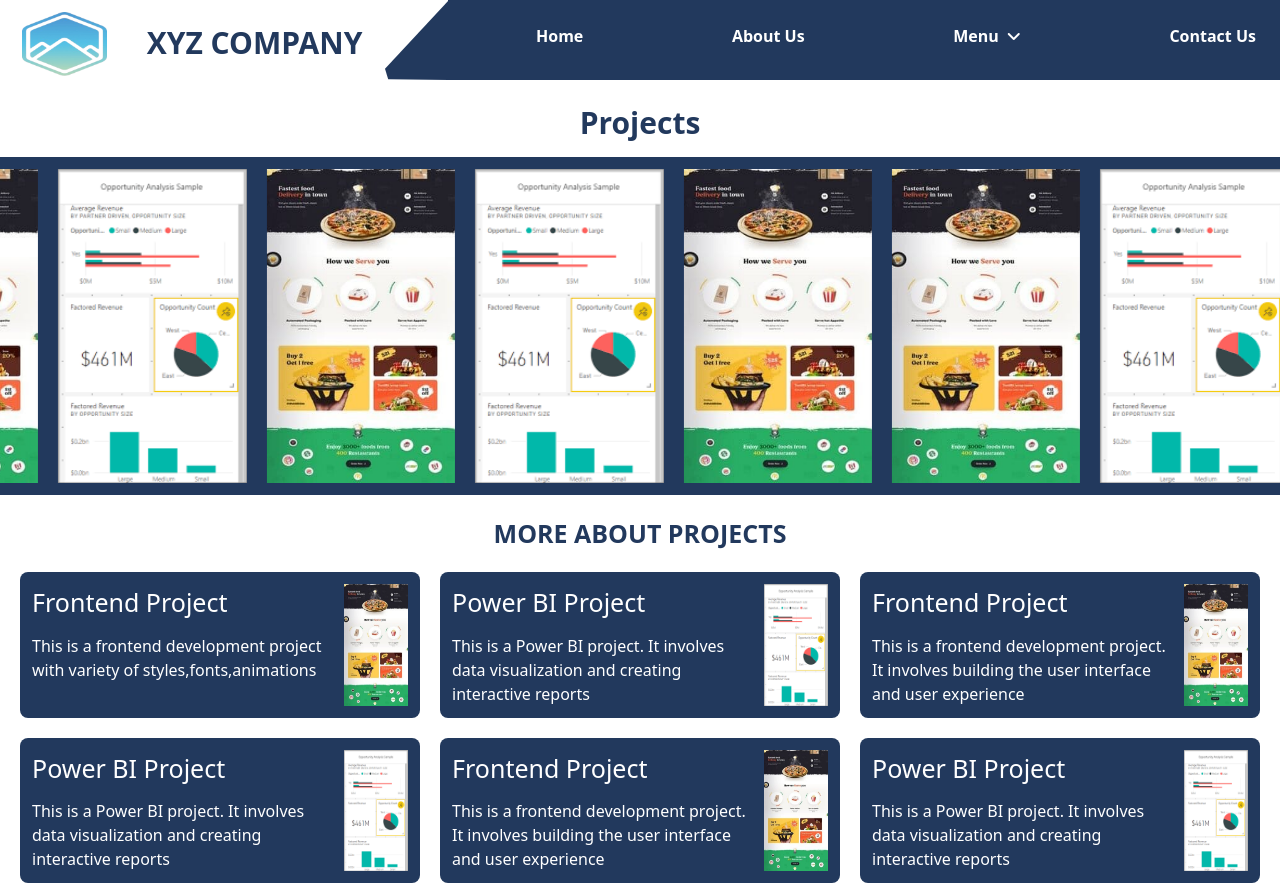
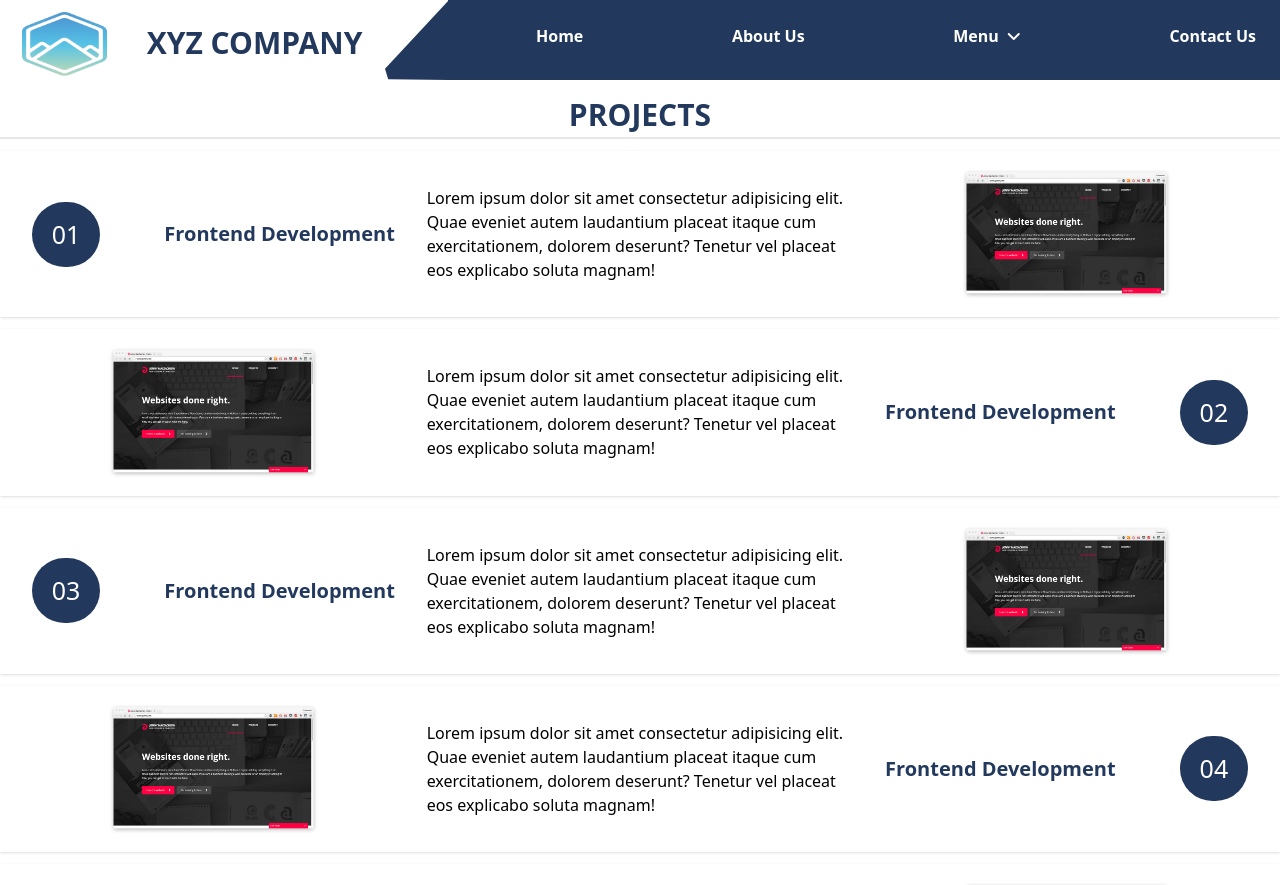
Before and after one commit to harshu1705/React-Team-Internship-project, a React (Create React App) app: page /Project in a window 1280 px wide. Shown: the top 885 px of the page. Built offline with nearby package versions, Linux system fonts and the light colour scheme.

Commit message:
Changes in Project Page

```diff
--- a/src/CSS/Carousel.css
+++ b/src/CSS/Carousel.css
@@ -14,8 +14,8 @@
 }
 
 .carousel-image {
-  width: 15%;
-  height:auto;
+  width: 50%;
+  height:200px;
   flex-shrink: 0;
-  margin:0 10px;
+
 }
--- a/src/Pages/Project.jsx
+++ b/src/Pages/Project.jsx
@@ -1,83 +1,128 @@
-import React from 'react';
-import Navbar from '../Components/HomePage/Navbar';
-import WebDev from '../assets/WebDev.jpg';
-import PowerBI from '../assets/Power_BI.png'
-import '../CSS/Carousel.css';
+import React from "react";
 
+import Navbar from "../Components/HomePage/Navbar";
+import Footer from "../Components/HomePage/Footer";
+import Fro_Project from "../Components/HomePage/Fro_Project.png";
 function Project() {
-  const images = [WebDev, PowerBI, WebDev, PowerBI, WebDev];
-  const ProjectCards=[
-    {
-        id:1,
-        title:"Frontend Project",
-        description:"This is a frontend development project with variety of styles,fonts,animations ",
-        image:WebDev,
-    },
-    {
-        id:2,
-        title:"Power BI Project",
-        description:"This is a Power BI project. It involves data visualization and creating interactive reports",
-        image:PowerBI,
-    },
-    {
-        id:3,
-        title:"Frontend Project",
-        description:"This is a frontend development project. It involves building the user interface and user experience",
-        image:WebDev,
-    },
-    {
-        id:4,
-        title:"Power BI Project",
-        description:"This is a Power BI project. It involves data visualization and creating interactive reports",
-        image:PowerBI,
-    },
-    {
-        id:5,
-        title:"Frontend Project",
-        description:"This is a frontend development project. It involves building the user interface and user experience",
-        image:WebDev,
-    },
-    {
-        id:4,
-        title:"Power BI Project",
-        description:"This is a Power BI project. It involves data visualization and creating interactive reports",
-        image:PowerBI,
-    },
-  ]
-
   return (
-    <div className='flex flex-col '>
+    <div className="flex flex-col gap-3 ">
       <div>
         <Navbar />
       </div>
-      <p className='flex justify-center text-dark-blue text-[30px] font-bold mt-5 pb-3'>Projects</p>
-      <div className='relative flex items-center justify-center bg-dark-blue p-3 overflow-hidden'>
-        <div className='carousel'>
-          {images.concat(images).map((image, index) => (
-            <img key={index} src={image} alt={`Slide ${index}`} className='carousel-image' />
-          ))}
+      <p className=" flex justify-center text-[30px] font-bold text-dark-blue border-b-2">PROJECTS</p>
+      <div className="grid grid-cols-3 py-4 shadow  items-center justify-evenly">
+        <div className="flex gap-16 justify-center items-center">
+        <div className=" flex bg-dark-blue rounded-full p-5 leading-[1]">
+          <p className="flex text-[25px] text-white justify-center items-center">
+            01
+          </p>
+        </div>
+        <div className="flex ">
+          <p className="text-[20px] font-bold text-dark-blue ">Frontend Development</p>
+        </div>
+        </div>
+        <div className="flex justify-center ">
+          <p>
+            Lorem ipsum dolor sit amet consectetur adipisicing elit. Quae
+            eveniet autem laudantium placeat itaque cum exercitationem, dolorem
+            deserunt? Tenetur vel placeat eos explicabo soluta magnam!
+          </p>
+        </div>
+        <div className="flex justify-center">
+          <img src={Fro_Project} className="w-[50%] h-auto" />
         </div>
       </div>
-      <div className='flex justify-center mt-5 text-dark-blue text-[25px] font-bold'>MORE ABOUT PROJECTS</div>
-    <div className='flex  '>
-
-        <div className='  grid grid-cols-3  w-full gap-5 p-5'>
-        {ProjectCards.map((Project) => (
-           <div className='flex  bg-dark-blue justify-between rounded-lg p-3'>
-             <div className='flex flex-col gap-3 w-[80%]'>
-             <p className='text-white text-bold text-[25px]'>{Project.title}</p>
-             <p className='text-white'>{Project.description}</p>
-            </div>
-            <div className='flex w-16'>
-                <img src={Project.image}/>
-             </div>
+      <div className="grid grid-cols-3 py-4 shadow  items-center justify-evenly py-3py-3 ">
+        <div className="flex gap-16 justify-center items-center order-last">
+        <div className=" flex bg-dark-blue rounded-full p-5 leading-[1] order-last">
+          <p className="flex text-[25px] text-white justify-center items-center">
+            02
+          </p>
         </div>
-
-
-            ))}
+        <div className="flex">
+          <p className="text-[20px] font-bold text-dark-blue">Frontend Development</p>
         </div>
-
-    </div>
+        </div>
+        <div className="flex justify-center order-4">
+          <p>
+            Lorem ipsum dolor sit amet consectetur adipisicing elit. Quae
+            eveniet autem laudantium placeat itaque cum exercitationem, dolorem
+            deserunt? Tenetur vel placeat eos explicabo soluta magnam!
+          </p>
+        </div>
+        <div className="flex justify-center order-1">
+          <img src={Fro_Project} className="w-[50%] h-auto" />
+        </div>
+      </div>
+      <div className="grid grid-cols-3 py-4 shadow  items-center justify-evenly py-3py-3">
+        <div className="flex gap-16 justify-center items-center">
+        <div className=" flex bg-dark-blue rounded-full p-5 leading-[1]">
+          <p className="flex text-[25px] text-white justify-center items-center">
+            03
+          </p>
+        </div>
+        <div className="flex ">
+          <p className="text-[20px] font-bold text-dark-blue">Frontend Development</p>
+        </div>
+        </div>
+        <div className="flex justify-center ">
+          <p>
+            Lorem ipsum dolor sit amet consectetur adipisicing elit. Quae
+            eveniet autem laudantium placeat itaque cum exercitationem, dolorem
+            deserunt? Tenetur vel placeat eos explicabo soluta magnam!
+          </p>
+        </div>
+        <div className="flex justify-center">
+          <img src={Fro_Project} className="w-[50%] h-auto" />
+        </div>
+      </div>
+      <div className="grid grid-cols-3 py-4 shadow  items-center justify-evenly py-3py-3">
+        <div className="flex gap-16 justify-center items-center order-last">
+        <div className=" flex bg-dark-blue rounded-full p-5 leading-[1] order-last ">
+          <p className="flex text-[25px] text-white justify-center items-center">
+            04
+          </p>
+        </div>
+        <div className="flex ">
+          <p className="text-[20px] font-bold text-dark-blue">Frontend Development</p>
+        </div>
+        </div>
+        <div className="flex justify-center order-4 ">
+          <p>
+            Lorem ipsum dolor sit amet consectetur adipisicing elit. Quae
+            eveniet autem laudantium placeat itaque cum exercitationem, dolorem
+            deserunt? Tenetur vel placeat eos explicabo soluta magnam!
+          </p>
+        </div>
+        <div className="flex justify-center order-1">
+          <img src={Fro_Project} className="w-[50%] h-auto" />
+        </div>
+      </div>
+      <div className="grid grid-cols-3 py-4 shadow  items-center justify-evenly py-3py-3">
+        <div className="flex gap-16 justify-center items-center">
+        <div className=" flex bg-dark-blue rounded-full p-5 leading-[1]">
+          <p className="flex text-[25px] text-white justify-center items-center">
+            05
+          </p>
+        </div>
+        <div className="flex ">
+          <p className="text-[20px] font-bold text-dark-blue">Frontend Development</p>
+        </div>
+        </div>
+        <div className="flex justify-center ">
+          <p>
+            Lorem ipsum dolor sit amet consectetur adipisicing elit. Quae
+            eveniet autem laudantium placeat itaque cum exercitationem, dolorem
+            deserunt? Tenetur vel placeat eos explicabo soluta magnam!
+          </p>
+        </div>
+        <div className="flex justify-center">
+          <img src={Fro_Project} className="w-[50%] h-auto" />
+        </div>
+      </div>
+      <div>
+        <Footer />
+      </div>
     </div>
   );
 }
```
Also changed, not shown: src/Components/HomePage/Fro_Project.png (added).
